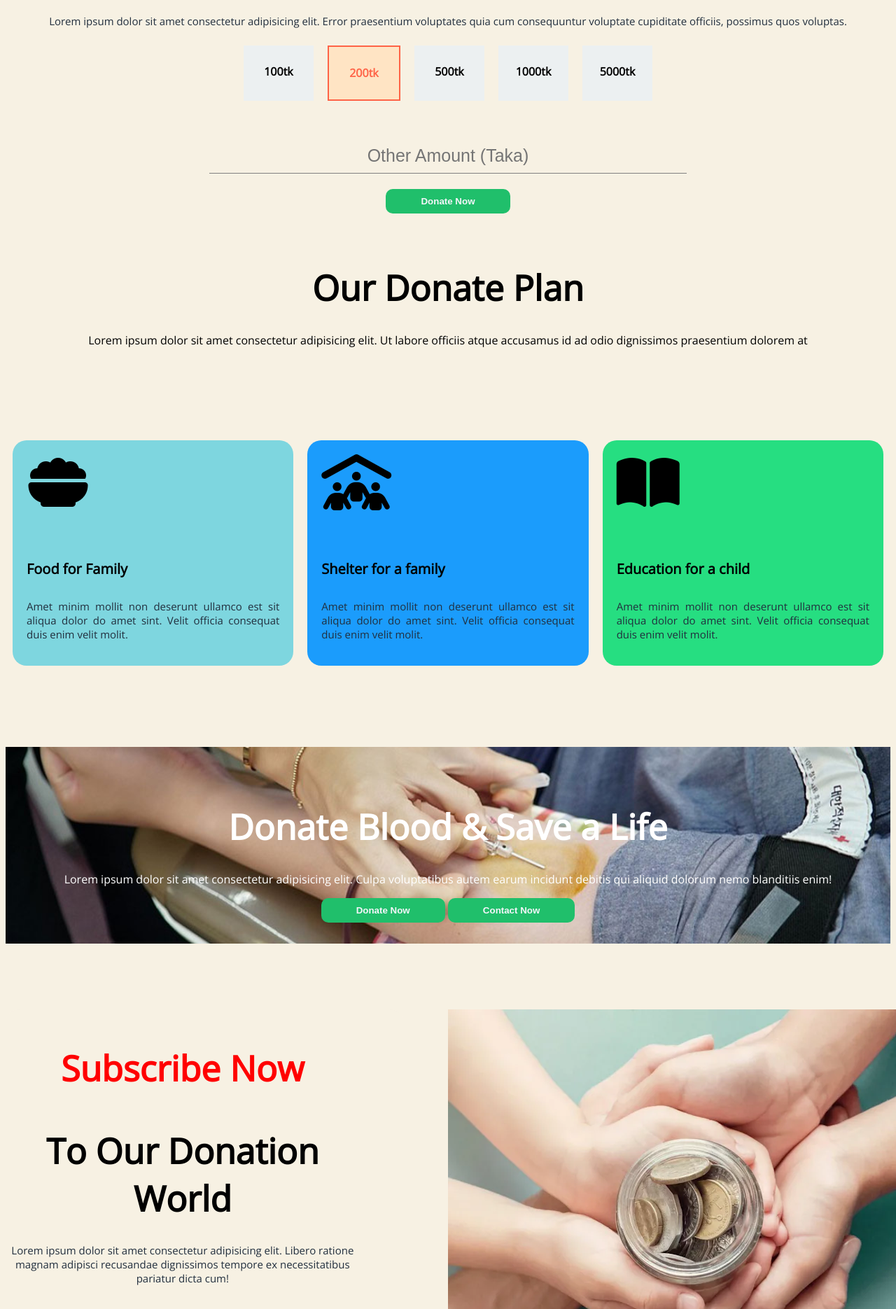
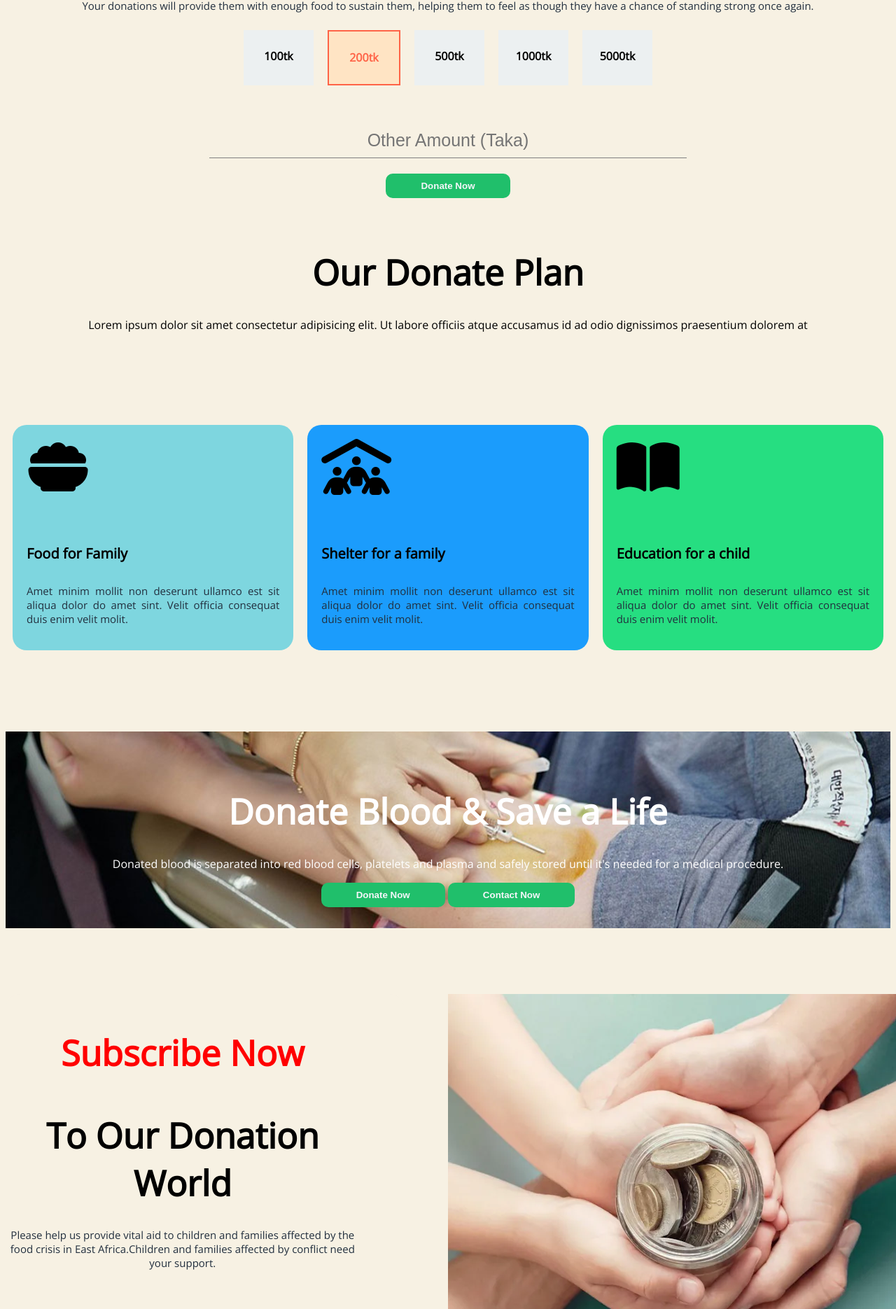
Before and after one commit to shahadat52/first-assingment, a plain HTML site: page index.html in a window 1280 px wide. Shown: the part 597-2467 px from the top of the page at 70% size. Drawn offline with nearby package versions, Linux system fonts and the light colour scheme.

```diff
--- a/index.html
+++ b/index.html
@@ -17,7 +17,7 @@
         <div class="describ-link">
             <div class="help-head">
                 <h1>Let's<span class="help"> Help</span> Those Who Are More In Need</h1><br>
-                <p>Lorem ipsum dolor sit amet consectetur adipisicing elit. Eum necessitatibus molestias quis ab aliquam voluptates a veniam quod voluptas suscipit?</p>
+                <p>People are for people, life is for life. If you stand by people in danger today, people will be by your side tomorrow</p>
             </div>
             <button class="donate-link" type="button" onclick="alert('You pressed the button!')">Donate Now</button>
             <!-- <a class="help-link" href="
@@ -27,7 +27,7 @@
     <section class="second-section">
         <div class="second-section-text">
             <h1>Donate Today</h1>
-            <p class="describtion">Lorem ipsum dolor sit amet consectetur adipisicing elit. Error praesentium voluptates quia cum consequuntur voluptate cupiditate officiis, possimus quos voluptas.</p>
+            <p class="describtion">Your donations will provide them with enough food to sustain them, helping them to feel as though they have a chance of standing strong once again.</p>
         </div>
         <div class="container">
             <div class="child">100tk</div>
@@ -87,7 +87,7 @@
       <section class="help-need need">
        <div>
         <h1>Donate Blood & Save a Life</h1>
-        <p>Lorem ipsum dolor sit amet consectetur adipisicing elit. Culpa voluptatibus autem earum incidunt debitis qui aliquid dolorum nemo blanditiis enim!</p>
+        <p>Donated blood is separated into red blood cells, platelets and plasma and safely stored until it's needed for a medical procedure.</p>
         <button class="donate-link" onclick="document.location=''">Donate Now</button>
         <button class="donate-link" onclick="document.location=''">Contact Now</button>
        </div>
@@ -99,7 +99,7 @@
         <div id="write">
             <h1 id="container-head">Subscribe Now</h1>
         <h1> To Our Donation World</h1>
-        <p class="describtion">Lorem ipsum dolor sit amet consectetur adipisicing elit. Libero ratione magnam adipisci recusandae dignissimos tempore ex necessitatibus pariatur dicta cum!</p>
+        <p class="describtion">Please help us provide vital aid to children and families affected by the food crisis in East Africa.Children and families affected by conflict need your support.</p>
         <br><br>
         <form action="">
             <input class="email" type="text" placeholder="Name"> <br>
@@ -122,7 +122,7 @@
       <section>
         <div class="second-section">
             <h1>Get My Updates</h1>
-            <p>Lorem ipsum dolor sit amet consectetur adipisicing elit. Iure velit fuga optio sit asperiores molestiae atque laboriosam alias esse voluptas!</p>
+            <p>View current flood warnings and alerts for Bangladesh and the national flood forecast for the next 5 days. Also check river, sea, groundwater and rainfall.</p>
         </div>
         <div class="box">
             <form action="">
```
